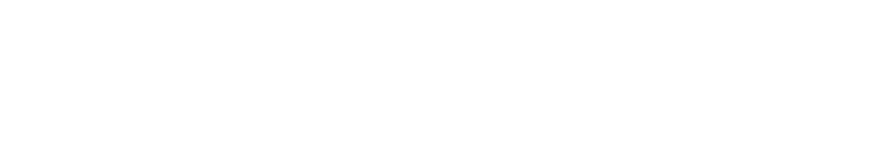
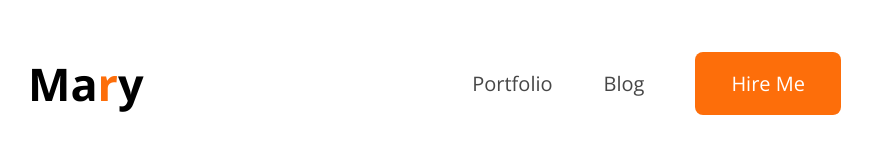
Before and after one commit to mijanur-rahman-oli/web-dev-portfolio, a plain HTML site: page index.html in a window 1280 px wide. Shown: the whole page, without its empty margins (180-1052 px from the left). Drawn offline with nearby package versions, Linux system fonts and the light colour scheme.

Commit message:
adding css design

```diff
--- a/index.html
+++ b/index.html
@@ -3,9 +3,23 @@
 <head>
     <meta charset="UTF-8">
     <meta name="viewport" content="width=device-width, initial-scale=1.0">
-    <title>Web Development Portfolio</title>
+    <title>Web Developer Portfolio</title>
+    <link rel="preconnect" href="https://fonts.googleapis.com">
+<link rel="preconnect" href="https://fonts.gstatic.com" crossorigin>
+<link href="https://fonts.googleapis.com/css2?family=Open+Sans:ital,wght@0,300..800;1,300..800&display=swap" rel="stylesheet">
+    <link rel="stylesheet" href="styles/portfolio.css">
 </head>
-<body>
+<body class="open-sans-normal">
+    <header>
+        <nav class="">
+            <h3 class="nav-title">Ma<span class="text-primary">r</span>y</h3>
+            <ul>
+                <li><a class="dark-2">Portfolio</a></li>
+                <li><a class="dark-2" href="">Blog</a></li>
+                <li><a class="btn-primary" href="">Hire Me</a></li>
+            </ul>
+        </nav>
+    </header>
 
 </body>
 </html>
--- /dev/null
+++ b/styles/portfolio.css
@@ -0,0 +1,53 @@
+.open-sans-normal {
+  font-family: "Open Sans", sans-serif;
+  font-optical-sizing: auto;
+  font-weight: normal;
+  font-style: normal;
+  font-variation-settings:
+    "wdth" 100;
+}
+ /* Shared Style */
+ .text-primary{
+    color: #FD6E0A;
+ }
+
+ .dark-2{
+      color: #474747;
+ }
+
+ .btn-primary{
+background-color:#FD6E0A;
+font-weight: 600px;
+color: white;
+padding: 18px 36px;
+border-radius: 8px;
+
+}
+/* Nav */
+nav{
+    display: flex;
+    align-items: center;
+    justify-content: space-between;
+    margin: 0px 200px;
+
+}
+.nav-title{
+    font-weight: 800px;
+    font-size: 45px;
+}
+
+nav ul{
+    display: flex;
+    align-items: center;
+
+}
+
+nav ul li{
+    list-style: none;
+    margin-right: 51px;
+}
+nav ul a{
+    text-decoration: none;
+    font-size: 20px;
+
+}
```
